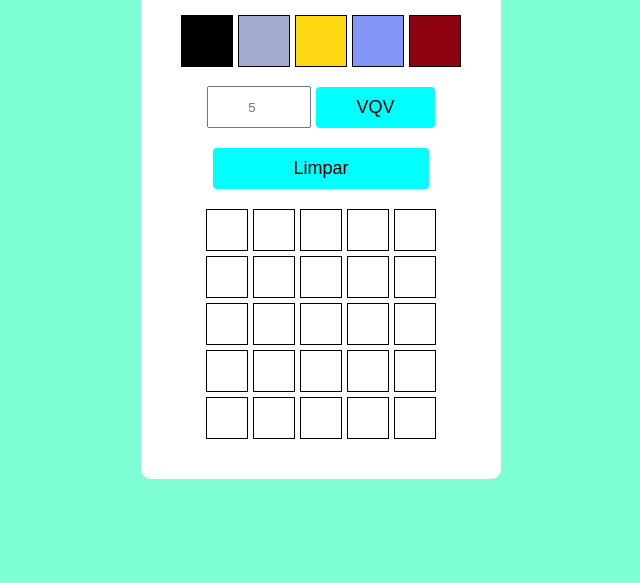
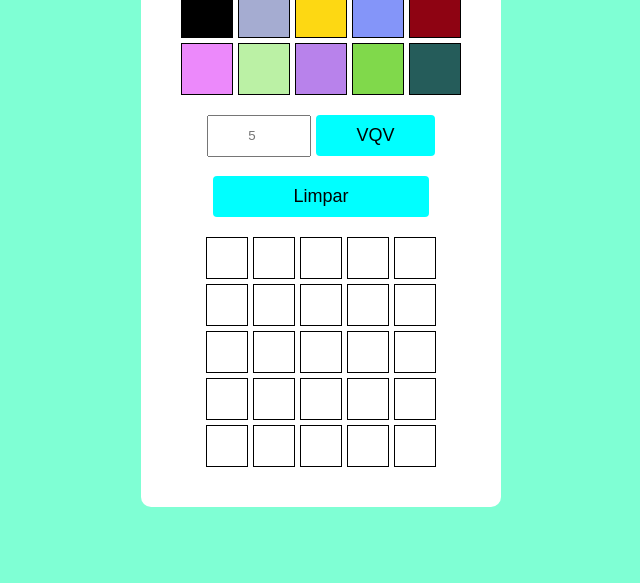
Before and after one commit to tiago-dias-laureano/pixel-arts, a plain HTML site: page index.html in a window 1280 px wide. Shown: the part 217-800 px from the top of the page, without its empty margins (319-959 px from the left). Drawn offline with Linux system fonts and the light colour scheme.

Commit message:
Add files via upload

```diff
--- a/index.html
+++ b/index.html
@@ -17,6 +17,11 @@
 
       <div id="color-palette">
           <div class="color black"></div>
+          <div class="color"></div>
+          <div class="color"></div>
+          <div class="color"></div>
+          <div class="color"></div>
+          <div class="color"></div>
           <div class="color"></div>
           <div class="color"></div>
           <div class="color"></div>
--- a/script.js
+++ b/script.js
@@ -31,10 +31,13 @@ function getRandomColor() {
 function generateColors(){
     const allColors = document.querySelectorAll('.color')
     allColors[0].style.backgroundColor = 'black'
-    allColors[1].style.backgroundColor = getRandomColor();
-    allColors[2].style.backgroundColor = getRandomColor();
-    allColors[3].style.backgroundColor = getRandomColor();
-    allColors[4].style.backgroundColor = getRandomColor();
+    for(let i = 1; i < allColors.length; i++){
+        let color = getRandomColor()
+        while(color === allColors[i-1].style.backgroundColor){
+            color = getRandomColor()
+        }
+        allColors[i].style.backgroundColor = color
+    }
 }
 
 function generateEvents(){
@@ -42,7 +45,9 @@ function generateEvents(){
     let colorPallet = document.querySelector('#pixel-board')
     let clearBtn = document.querySelector('#clear-board')
 
-    colors.forEach(color => {color.addEventListener('click', changeColor)})
+    colors.forEach(color => {
+        color.addEventListener('click', changeColor)
+    })
     colorPallet.addEventListener('click', paintPixel)
     clearBtn.addEventListener('click', clearBoard)
 }
--- a/style.css
+++ b/style.css
@@ -55,15 +55,16 @@ main{
 }
 
 #color-palette{
-    display: flex;
+    display: grid;
     gap: 5px;
+    grid-template-columns: repeat(5, 1fr);
     margin: 10px 0;
 }
 
 #pixel-board{
     margin-top: 10px;
     display: grid;
-    grid-template-columns: 1fr 1fr 1fr 1fr 1fr;
+    grid-template-columns: repeat(5, 1fr);
     gap: 5px;
 }
 
```
